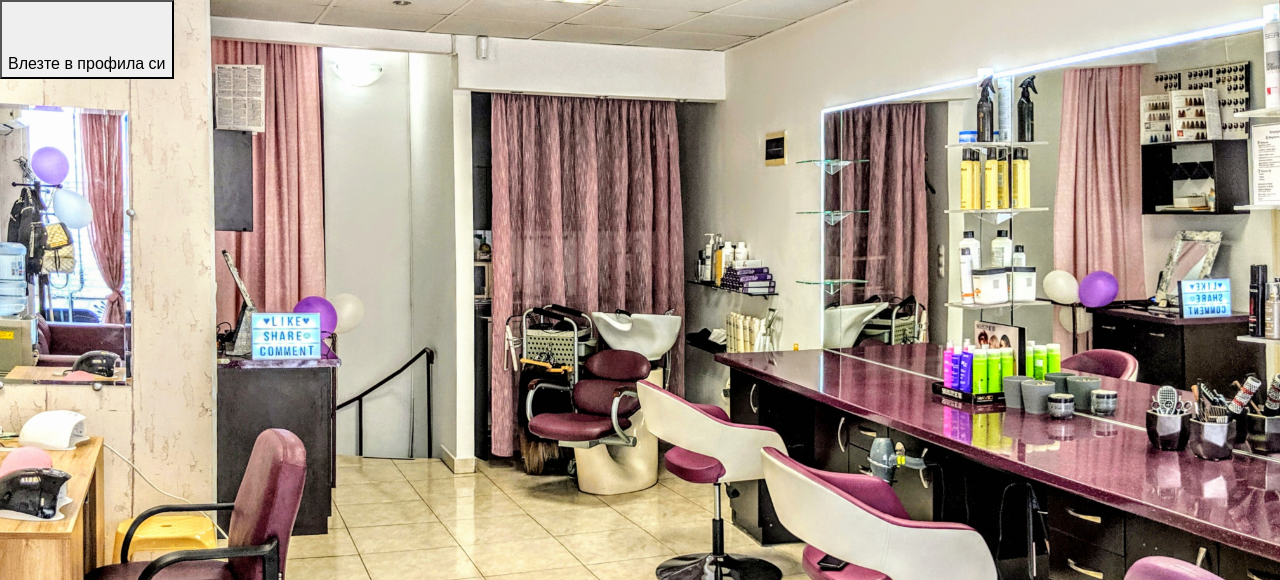
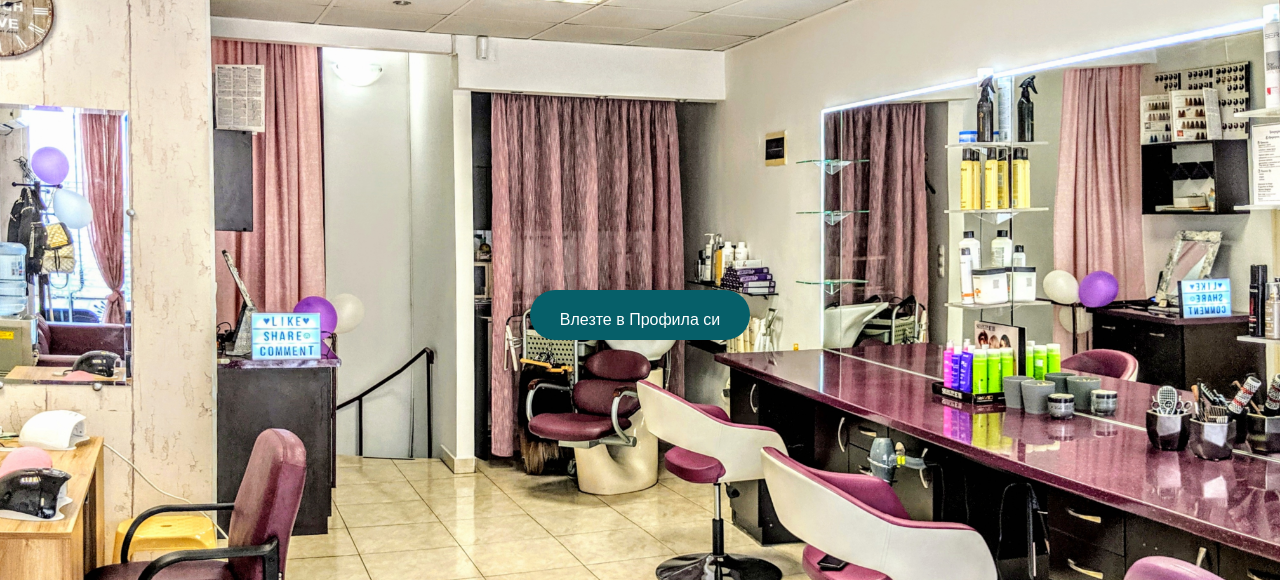
Before and after one commit to kysmetliiski/Beauty-Salon, a PHP site: page /kursova/UktcBeautySalon.html in a window 1280 px wide. Shown: the part 56-636 px from the top of the page. Run offline with PHP 8.4, Linux system fonts and the light colour scheme.

Commit message:
button main page styled

```diff
--- a/UktcBeautySalon.html
+++ b/UktcBeautySalon.html
@@ -11,7 +11,7 @@
 
 </head>
 <link rel="stylesheet" href="https://stackpath.bootstrapcdn.com/bootstrap/4.3.1/css/bootstrap.min.css" integrity="sha384-ggOyR0iXCbMQv3Xipma34MD+dH/1fQ784/j6cY/iJTQUOhcWr7x9JvoRxT2MZw1T" crossorigin="anonymous">
-<link rel="stylesheet" href="beautySalon.css">
+<link rel="stylesheet" href="beautySalon.css?v=11">
 <body>
 
 
@@ -50,9 +50,9 @@
 
       </div>
       <!-- ------------------------------------------------navbar------------------------------------------------ -->
-
-      <button type ="button" class="button">Влезте в профила си</button>
-
+<div class="container">
+      <button type ="button" class="button">Влезте в Профила си</button>
+    </div>
 
 
 
--- a/aboutus.css
+++ b/aboutus.css
@@ -15,7 +15,9 @@
     padding-left: 15px;
     padding-right: 15px;
 }
-
+.text-center{
+    text-align: center;
+}
 .navbar-brand{
     padding-left: 15px;
 }
--- a/beautySalon.css
+++ b/beautySalon.css
@@ -1,3 +1,4 @@
+
 body {
     background-image: url('snimki/salon-image-2.jpg' );
     background-size: cover;
@@ -5,7 +6,7 @@ body {
   overflow: hidden;
   }
 
-  .navbar-brand{
+   .navbar-brand{
     padding-left: 15px;
 }
 .text-center{
@@ -18,8 +19,24 @@ body {
     padding-right: 15px;
 }
 .button{
-    padding-top: 50px;
+    padding-top: 10px;
     font-family: 'Raleway', sans-serif;
-    text-align: center;
+    width: 220px;
+    height: 50px;
+    border: none;
+    outline: none;
+    color: #fff;
+    background: rgb(6, 95, 105);
+    cursor: pointer;
+    border-radius: 80px;
+    animation: 0.5s fadeIn forwards;
+}
+
+
+.container{
+  align-items: center;
+  justify-content: center ;
+  display: flex;
+  padding-top: 290px ;
 
 }
--- a/blog.html
+++ b/blog.html
@@ -10,7 +10,7 @@
 
 </html>
 <link rel="stylesheet" href="https://stackpath.bootstrapcdn.com/bootstrap/4.3.1/css/bootstrap.min.css" integrity="sha384-ggOyR0iXCbMQv3Xipma34MD+dH/1fQ784/j6cY/iJTQUOhcWr7x9JvoRxT2MZw1T" crossorigin="anonymous">
-<link rel="stylesheet" href="blog.css?v=12">
+<link rel="stylesheet" href="blog.css?v=13">
 
 <body>
     <nav class="navbar navbar-expand-lg navbar-light bg-light">
--- /dev/null
+++ b/booking.css
@@ -0,0 +1,4 @@
+.list-group{
+    font-family:'Lucida Sans', 'Lucida Sans Regular', 'Lucida Grande', 'Lucida Sans Unicode', Geneva, Verdana, sans-serif;
+    font-size: 16px;
+}
--- a/booking.html
+++ b/booking.html
@@ -8,7 +8,7 @@
 </head>
 
 <link rel="stylesheet" href="https://cdn.jsdelivr.net/npm/bootstrap@4.0.0/dist/css/bootstrap.min.css" integrity="sha384-Gn5384xqQ1aoWXA+058RXPxPg6fy4IWvTNh0E263XmFcJlSAwiGgFAW/dAiS6JXm" crossorigin="anonymous">
-
+<link rel="stylesheet" href="booking.css">
 <body>
 
   <!-- ------------------------------------navbar---------------------------------------------- -->
```
Also changed, not shown: blog.css (+12 -0 lines), guestbooking.html (+1 -24 lines).
